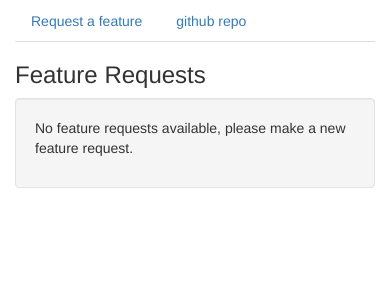
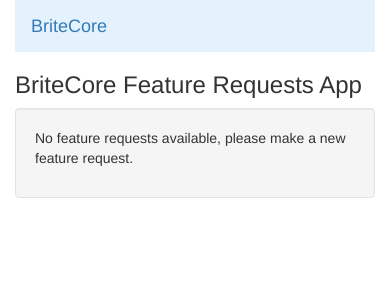
Before and after one commit to Insaida/features-requests-app, a Flask app: page / in a window 390 px wide. Shown: the top 300 px of the page. Run offline with Flask 2, Linux system fonts and the light colour scheme; data that the repository does not hold is empty; parts of the project's set-up code (start-up, migrations or seed data) failed here and were passed over; some libraries are stand-ins or nearby versions.

Commit message:
modified template

```diff
--- a/featurerequests/schema.py
+++ b/featurerequests/schema.py
@@ -1,5 +1,6 @@
 from marshmallow import Schema, fields, validate
 from featurerequests.utils import check_future_date
+
 
 class UserSchema(Schema):
     id = fields.Int(dump_only=True)
@@ -14,6 +15,7 @@ class ClientsSchema(Schema):
 class ProductAreaSchema(Schema):
     id = fields.Int(dump_only=True)
     name = fields.Str(dump_only=True)
+
 
 class FeaturesRequestSchema(Schema):
     id = fields.Int(dump_only=True)
--- a/featurerequests/templates/base.html
+++ b/featurerequests/templates/base.html
@@ -1,5 +1,6 @@
 <!DOCTYPE html>
 <html>
+
 <head>
     <meta charset="utf-8" />
     <meta http-equiv="X-UA-Compatible" content="IE=edge">
@@ -12,7 +13,8 @@
 
     {% block css %}
     <!-- Bootstrap -->
-    <link href="https://maxcdn.bootstrapcdn.com/bootstrap/3.3.7/css/bootstrap.min.css" integrity="sha384-BVYiiSIFeK1dGmJRAkycuHAHRg32OmUcww7on3RYdg4Va+PmSTsz/K68vbdEjh4u" crossorigin="anonymous", rel="stylesheet">
+    <link href="https://maxcdn.bootstrapcdn.com/bootstrap/3.3.7/css/bootstrap.min.css" integrity="sha384-BVYiiSIFeK1dGmJRAkycuHAHRg32OmUcww7on3RYdg4Va+PmSTsz/K68vbdEjh4u"
+        crossorigin="anonymous" , rel="stylesheet">
 
     <!-- HTML5 shim and Respond.js for IE8 support of HTML5 elements and media queries -->
     <!-- WARNING: Respond.js doesn't work if you view the page via file:// -->
@@ -22,11 +24,20 @@
     <![endif]-->
     {% endblock css %}
 </head>
+
 <body>
     <div class="container width: 750px">
         <div class="header clearfix">
-            <nav>
-                <ul class="nav nav-tabs ">
+
+
+
+            <div>
+                <nav class="navbar navbar-light" style="background-color: #e3f2fd;">
+                    <div class="navbar-header">
+                        <a class="navbar-brand" href="/">BriteCore</a>
+                    </div>
+                    <div id="navbar" class="navbar-collapse collapse">
+                        <ul class="nav navbar-nav">
                             <li role="presentation">
                                 <a data-toggle="modal" data-target="#add_feature_requests">Request a feature</a>
                             </li>
@@ -34,9 +45,11 @@
                                 <a href="https://github.com/insaida/features-requests-app" target="_blank">github repo</a>
                             </li>
                         </ul>
+                    </div>
                 </nav>
 
-            <h3 class="text-light bg-dark">Feature Requests</h3>
+                <h3 class="text-light bg-dark">BriteCore Feature Requests App</h3>
+            </div>
         </div>
         {% block content %}
         {% endblock content %}
@@ -51,4 +64,5 @@
 
     {% endblock script%}
 </body>
+
 </html>
--- a/featurerequests/templates/index.html
+++ b/featurerequests/templates/index.html
@@ -9,28 +9,44 @@
 
 <div data-bind="foreach: featureRequests ,visible: featureRequests().length > 0">
   <div class="well clearfix">
-      <div class="col-lg-6">
-        <h4 data-bind="text: title"></h4>
-        <p data-bind="text: description"></p>
+    <div class="col-md-10 col-md-offset-1">
+      Title: <h4 data-bind="text: title"></h4>
+      Description: <p data-bind="text: description"></p>
+      Client Priority <span data-bind="text: client_priority"></span>
     </div>
-      <div class="col-lg-6">
+    <div>
       <a class="btn btn-success pull-right" data-toggle="modal" data-bind="click: $parent.setRequest.bind($root)">
       View
       </a>
-       <div>
-        <a class="btn btn-warning pull-right" data-toggle="modal" data-bind="click: $parent.setRequest.bind($root)">
+      <a class="btn btn-warning pull-right" data-toggle="modal" data-bind="click: $parent.setRequest.bind()">
+      Delete
+      </a>
+    </div>
+
+  </div>
+</div>
+
+<!-- <div data-bind="foreach: featureRequests ,visible: featureRequests().length > 0">
+  <div class="well clearfix">
+    <div class="col-md-10 col-md-offset-1">
+      Title: <h4 data-bind="text: title"></h4>
+      Description <p data-bind="text: description"></p>
+      Client Priority <span data-bind="text: client_priority"></span>
+    </div>
+    <a class="btn btn-warning pull-right" data-toggle="modal fade" data-bind="click: $parent.setRequest.bind()">
+
       Delete
     </a>
   </div>
 </div>
 </div>
-  </div>
+</div> -->
 
 <div id="add_feature_requests" class="modal fade" tabindex="-1" role="dialog" aria-labelledby="addDialogLabel">
   <div class="modal-dialog" role="document">
     <div class="modal-content">
       <div class="modal-header">
-          <button type="button" class="close" data-dismiss="modal" aria-hidden="true">×</button>
+        <button type="button" class="close" data-dismiss="modal" aria-hidden="true">x</button>
         <h3>New Features Request</h3>
       </div>
 
@@ -38,38 +54,44 @@
         <form data-bind="submit: addRequest" id="add_feature_requests_form">
           <div class="form-group" data-bind="css: { 'has-error': $root.errors().title }">
             <label class="control-label" for="title">Feature request</label>
-              <input data-bind="value: title.value" type="text" id="title" name="title" placeholder="Title" step="1" min="1" class="form-control" required>
+            <input data-bind="value: title.value" type="text" id="title" name="title" placeholder="Title" step="1" min="1"
+              class="form-control" required>
             <span class="help-block" data-bind="text: $root.errors().title"></span>
           </div>
 
           <div class="form-group" data-bind="css: { 'has-error': $root.errors().description }">
             <label class="control-label" for="description">Description</label>
-              <textarea data-bind="value: description.value" name="description" class="form-control" rows="5" id="description" placeholder="Description"></textarea>
+            <textarea data-bind="value: description.value" name="description" class="form-control" rows="5" id="description"
+              placeholder="Description"></textarea>
             <span class="help-block" data-bind="text: $root.errors().description"></span>
           </div>
 
           <div class="form-group" data-bind="css: { 'has-error': $root.errors().client }">
             <label class="control-label" for="client">Client</label>
-              <select data-bind="options: clients(), optionsValue: 'id', optionsText: 'name'" id="client" class="form-control" name="client"></select>
+            <select data-bind="options: clients(), optionsValue: 'id', optionsText: 'name'" id="client" class="form-control"
+              name="client"></select>
             <span class="help-block" data-bind="text: $root.errors().client"></span>
           </div>
 
           <div class="form-group" data-bind="css: { 'has-error': $root.errors().user }">
             <label class="control-label" for="user">User</label>
-              <select data-bind="options: users(), optionsValue: 'id', optionsText: 'first_name'" id="user" class="form-control" name="user"></select>
+            <select data-bind="options: users(), optionsValue: 'id', optionsText: 'first_name'" id="user" class="form-control"
+              name="user"></select>
             <span class="help-block" data-bind="text: $root.errors().user"></span>
           </div>
 
           <div class="form-group" data-bind="css: { 'has-error': $root.errors().client_priority }">
             <label class="control-label" for="client_priority">Priority</label>
-              <input data-bind="value: client_priority" type="number" id="client_priority" placeholder="1" class="form-control" name="client_priority" required>
+            <input data-bind="value: client_priority" type="number" id="client_priority" placeholder="1" class="form-control"
+              name="client_priority" required>
             <span class="help-block" data-bind="text: $root.errors().client_priority"></span>
           </div>
 
           <div class="form-group" data-bind="css: { 'has-error': $root.errors().target_date }">
             <label class="control-label" for="target_date">Target date</label>
             <div class="input-group date">
-                  <input data-bind="value: target_date" id="target_date" name="target_date" type="date" class="form-control" required>
+              <input data-bind="value: target_date" id="target_date" name="target_date" type="date" class="form-control"
+                required>
               <div class="input-group-addon">
                 <span class="glyphicon glyphicon-calendar"></span>
               </div>
@@ -79,7 +101,8 @@
 
           <div class="form-group" data-bind="css: { 'has-error': $root.errors().product_area }">
             <label class="control-label" for="product_area">Product area</label>
-              <select data-bind="options: product_areas(), optionsValue: 'id', optionsText: 'name'" id="product_area" class="form-control" name="product_area"></select>
+            <select data-bind="options: product_areas(), optionsValue: 'id', optionsText: 'name'" id="product_area"
+              class="form-control" name="product_area"></select>
             <span class="help-block" data-bind="text: $root.errors().product_area"></span>
           </div>
 
@@ -106,38 +129,44 @@
           <input type="hidden" data-bind="value: id" name="id" id="id">
           <div class="form-group" data-bind="css: { 'has-error': $root.errors().title }">
             <label class="control-label" for="title">Feature request</label>
-              <input data-bind="value: title" type="text" id="title" name="title" placeholder="Title" step="1" min="1" class="form-control" required>
+            <input data-bind="value: title" type="text" id="title" name="title" placeholder="Title" step="1" min="1"
+              class="form-control" required>
             <span class="help-block" data-bind="text: $root.errors().title"></span>
           </div>
 
           <div class="form-group" data-bind="css: { 'has-error': $root.errors().description }">
             <label class="control-label" for="description">Description</label>
-              <textarea data-bind="text: description" name="description" class="form-control" rows="5" id="description" placeholder="Description"></textarea>
+            <textarea data-bind="text: description" name="description" class="form-control" rows="5" id="description"
+              placeholder="Description"></textarea>
             <span class="help-block" data-bind="text: $root.errors().description"></span>
           </div>
 
           <div class="form-group" data-bind="css: { 'has-error': $root.errors().client }">
             <label class="control-label" for="client">Client</label>
-              <select data-bind="options: $root.clients(), optionsValue: 'id', optionsText: 'name' , value: $parent.feature_request().client_id" id="client" class="form-control" name="client"></select>
+            <select data-bind="options: $root.clients(), optionsValue: 'id', optionsText: 'name' , value: $parent.feature_request().client_id"
+              id="client" class="form-control" name="client"></select>
             <span class="help-block" data-bind="text: $root.errors().client"></span>
           </div>
 
           <div class="form-group" data-bind="css: { 'has-error': $root.errors().user }">
             <label class="control-label" for="user">User</label>
-              <select data-bind="options: $root.users(), optionsValue: 'id', optionsText: 'first_name', value: $parent.feature_request().user_id" id="user" class="form-control" name="user"></select>
+            <select data-bind="options: $root.users(), optionsValue: 'id', optionsText: 'first_name', value: $parent.feature_request().user_id"
+              id="user" class="form-control" name="user"></select>
             <span class="help-block" data-bind="text: $root.errors().user"></span>
           </div>
 
           <div class="form-group" data-bind="css: { 'has-error': $root.errors().client_priority }">
             <label class="control-label" for="client_priority">Priority</label>
-              <input data-bind="value: client_priority" type="number" id="client_priority" placeholder="1" class="form-control" name="client_priority" required>
+            <input data-bind="value: client_priority" type="number" id="client_priority" placeholder="1" class="form-control"
+              name="client_priority" required>
             <span class="help-block" data-bind="text: $root.errors().client_priority"></span>
           </div>
 
-            <div class="form-group"  data-bind="css: { 'has-error': $root.errors().target_date }">
+          <div class="form-group" data-bind="css: { 'has-error': $root.errors().target_date }">
             <label class="control-label" for="target_date">Target date</label>
             <div class="input-group date">
-                  <input data-bind="value: target_date" id="target_date" name="target_date" type="date" class="form-control" required>
+              <input data-bind="value: target_date" id="target_date" name="target_date" type="date" class="form-control"
+                required>
               <div class="input-group-addon">
                 <span class="glyphicon glyphicon-calendar"></span>
               </div>
@@ -147,7 +176,8 @@
 
           <div class="form-group" data-bind="css: { 'has-error': $root.errors().product_area }">
             <label class="control-label" for="product_area">Product area</label>
-              <select data-bind="options: $root.product_areas(), optionsValue: 'id', optionsText: 'name', value: $parent.feature_request().product_area_id" id="product_area" class="form-control" name="product_area"></select>
+            <select data-bind="options: $root.product_areas(), optionsValue: 'id', optionsText: 'name', value: $parent.feature_request().product_area_id"
+              id="product_area" class="form-control" name="product_area"></select>
             <span class="help-block" data-bind="text: $root.errors().product_area"></span>
           </div>
 
@@ -161,4 +191,23 @@
   </div>
 </div>
 
+<div id="delete_features_request" class="modal fade" tabindex="-1" role="dialog" aria-labelledby="addDialogLabel">
+  <div class="modal-dialog" role="document">
+    <div class="modal-content">
+      <div class="modal-header">
+        <button type="button" class="close" data-dismiss="modal" aria-hidden="false">×</button>
+        <h3>Delete feature request</h3>
+      </div>
+
+      <div class="modal-body">
+        <form data-bind="submit: deleteRequest, with: $data.feature_request" id="#delete_features_request_form">
+          <div class="modal-footer">
+            <button class="btn btn-primary" type="submit">Delete request</button>
+            <button class="btn" data-dismiss="modal" aria-hidden="true">Cancel</button>
+          </div>
+        </form>
+      </div>
+    </div>
+  </div>
+</div>
 {% endblock content %}
--- a/featurerequests/views.py
+++ b/featurerequests/views.py
@@ -170,7 +170,7 @@ def delete_features_requests(id):
     # db.session.delete(feature_request)
 
 
-    feature_request = FeaturesRequest.query.filter_by(id="")
+    feature_request = FeaturesRequest.query.filter_by(id="id")
     # if not feature_request:
     #     return jsonify(
     #         {"message": "Feature Request could not be found."}
--- a/featurerequests/wsgi.py
+++ b/featurerequests/wsgi.py
@@ -4,3 +4,6 @@ from featurerequests.settings import ProductionConfiguration
 app.config.from_object(ProductionConfiguration)
 
 import featurerequests.views
+
+if __name__ == "__main__":
+    app.run()
--- a/requirements.txt
+++ b/requirements.txt
@@ -8,6 +8,7 @@ Click==7.0
 configparser==3.5.0
 dateutils==0.6.6
 docutils==0.14
+dotenv==0.0.5
 durationpy==0.5
 enum34==1.1.6
 flake8==3.6.0
@@ -15,7 +16,7 @@ Flask==1.0.2
 Flask-Fixtures==0.3.7
 Flask-SQLAlchemy==2.3.2
 future==0.16.0
-futures
+futures==3.2.0
 gunicorn==19.9.0
 hjson==3.0.1
 idna==2.7
```
Also changed, not shown: quiz.py (+1 -0 lines). Lines whose indentation alone changed are shown as unchanged.
